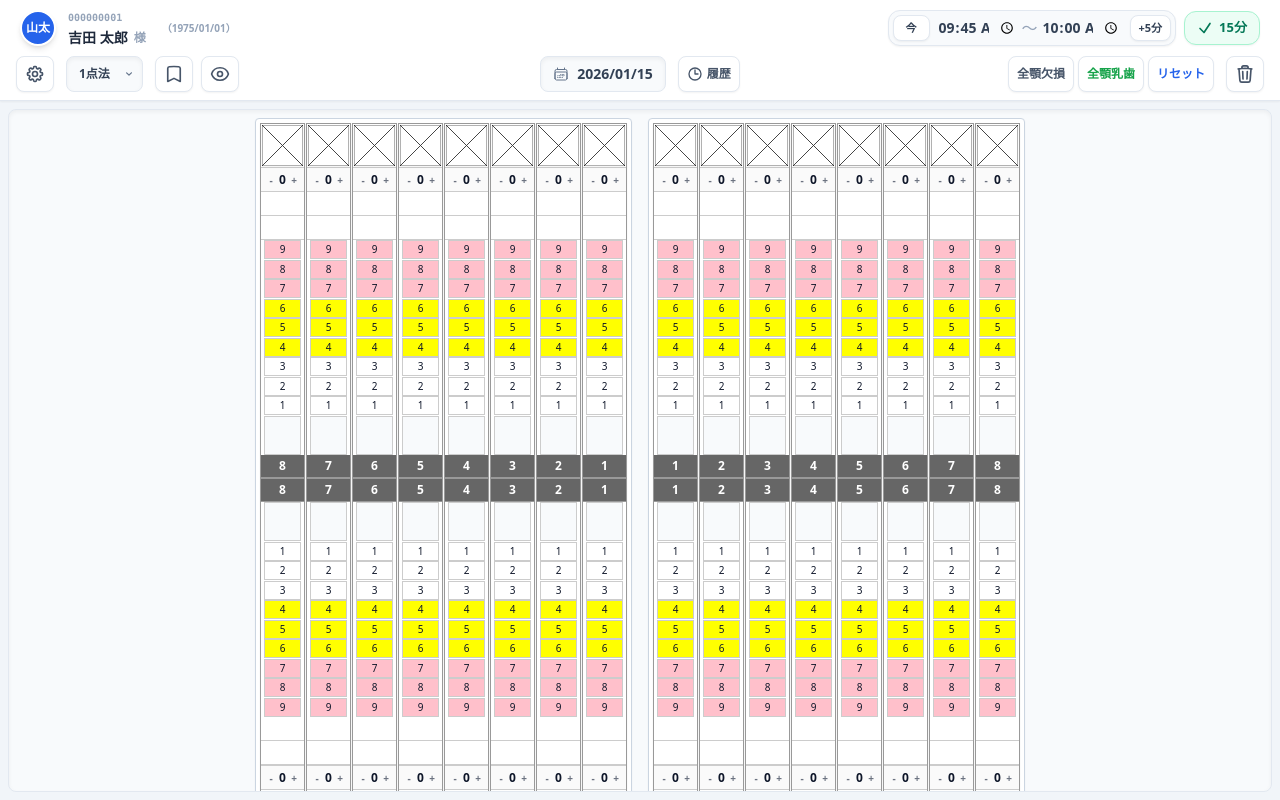
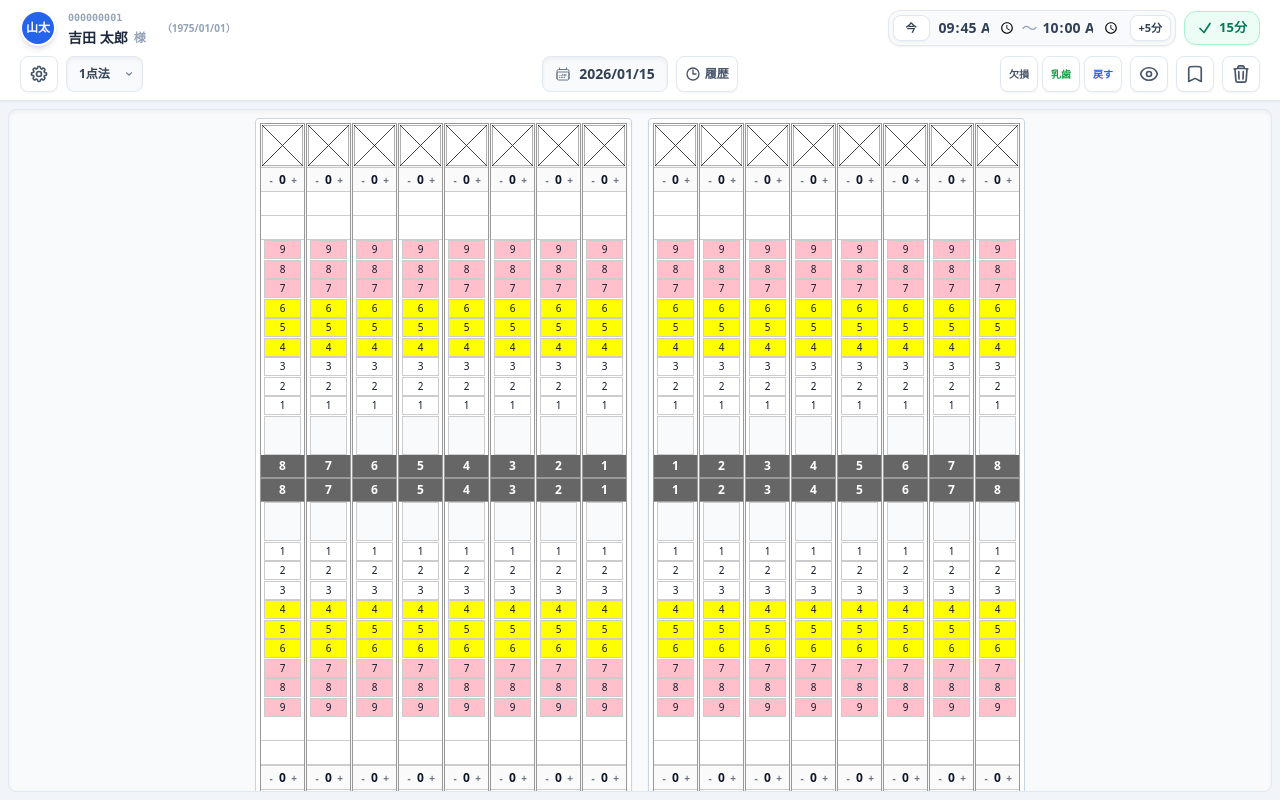
Before and after one commit to aitest496-admin/poket-plaque, a React (Vite) app: page / in a window 1280 px wide. Built offline with nearby package versions, Linux system fonts and the light colour scheme.

Commit message:
Fix header layout for iPad balance

```diff
--- a/App.tsx
+++ b/App.tsx
@@ -903,18 +903,10 @@ const App: React.FC = () => {
                     )}
                 </div>
                 {/* Controls Row */}
-                <div className="max-w-full mx-auto grid grid-cols-3 items-center gap-4">
-
-                    {/* Column 1: Tabs, Save, Compare, Preview - Left aligned, spread */}
-                    <div className="flex items-center pr-2 gap-3">
-                        {/* MiniMap moved to Left Edge */}
-                        <div className={`${measurementMethod === '1-point' || isPreviewMode || isCompareMode ? 'hidden' : 'block'}`}>
-                            <MiniMap
-                                current={currentQuadrant}
-                                onSelect={setCurrentQuadrant}
-                            />
-                        </div>
-
+                {/* Controls Row - Improved for iPad balance */}
+                <div className="max-w-full mx-auto flex items-center justify-between gap-3 px-1">
+                    {/* Left Group */}
+                    <div className="flex items-center gap-2 shrink-0 flex-1 justify-start">
                         <button
                             onClick={() => setIsSettingsOpen(true)}
                             className="p-2 bg-white border border-slate-200 rounded-lg text-slate-600 hover:text-blue-600 hover:border-blue-200 hover:bg-blue-50 shadow-sm active:scale-95 transition-all h-9 flex items-center justify-center outline-none"
@@ -925,115 +917,14 @@ const App: React.FC = () => {
                                 <path strokeLinecap="round" strokeLinejoin="round" d="M15 12a3 3 0 1 1-6 0 3 3 0 0 1 6 0Z" />
                             </svg>
                         </button>
-
                         <MethodSelector current={measurementMethod} onChange={(m) => { setMeasurementMethod(m); if (m !== '6-point') setIsPisaPreview(false); }} />
-
-                        <div className="flex items-center gap-2">
-                            {/* 保存アイコン */}
-                            {!isPreviewMode && (
-                                <WithTooltip label="保存">
-                                    <button
-                                        className={`p-2 bg-white border border-slate-200 rounded-lg text-slate-600 hover:text-blue-600 hover:border-blue-200 hover:bg-blue-50 shadow-sm active:scale-95 transition-all h-9 flex items-center justify-center`}
-                                        aria-label="Save"
-                                        onClick={() => handleSave()}
-                                    >
-                                        <svg xmlns="http://www.w3.org/2000/svg" fill="none" viewBox="0 0 24 24" strokeWidth={2} stroke="currentColor" className="w-5 h-5">
-                                            <path strokeLinecap="round" strokeLinejoin="round" d="M17.593 3.322c1.1.128 1.907 1.077 1.907 2.185V21L12 17.25 4.5 21V5.507c0-1.108.806-2.057 1.907-2.185a48.507 48.507 0 0 1 11.186 0Z" />
-                                        </svg>
-                                    </button>
-                                </WithTooltip>
-                            )}
-
-                            {/* PISA切り替えトグル - Visible only in Preview Mode & 6-point method */}
-                            {isPreviewMode && measurementMethod === '6-point' && (
-                                <div className="flex items-center bg-slate-100 border border-slate-200 rounded-lg p-0.5 shadow-inner h-9">
-                                    <button
-                                        onClick={() => { setIsPisaPreview(false); setIsCompareMode(false); }}
-                                        className={`px-3 h-full rounded-md text-xs font-bold transition-all ${!isPisaPreview
-                                            ? 'bg-white text-slate-800 shadow-sm'
-                                            : 'text-slate-500 hover:text-slate-700'
-                                            }`}
-                                    >
-                                        チャート
-                                    </button>
-                                    <button
-                                        onClick={() => { setIsPisaPreview(true); setIsCompareMode(false); }}
-                                        className={`px-3 h-full rounded-md text-xs font-bold transition-all ${isPisaPreview
-                                            ? 'bg-emerald-600 text-white shadow-sm'
-                                            : 'text-slate-500 hover:text-slate-700'
-                                            }`}
-                                    >
-                                        PISA
-                                    </button>
-                                </div>
-                            )}
-
-                            {/* 比較アイコン (New) - Visible only in Preview Mode (Chart mode only) */}
-                            {isPreviewMode && !isPisaPreview && (
-                                <WithTooltip label={isCompareMode ? "比較終了" : "比較モード"}>
-                                    <button
-                                        className={`p-2 border rounded-lg shadow-sm active:scale-95 transition-all h-9 flex items-center justify-center
-                        ${isCompareMode
-                                                ? 'bg-indigo-600 text-white border-indigo-700 hover:bg-indigo-700'
-                                                : 'bg-white text-slate-600 border-slate-200 hover:text-indigo-600 hover:border-indigo-200 hover:bg-indigo-50'
-                                            }
-                    `}
-                                        aria-label={isCompareMode ? "Exit Compare" : "Compare"}
-                                        onClick={handleCompareClick}
-                                    >
-                                        <svg xmlns="http://www.w3.org/2000/svg" fill="none" viewBox="0 0 24 24" strokeWidth={2} stroke="currentColor" className="w-5 h-5">
-                                            <path strokeLinecap="round" strokeLinejoin="round" d="M16.5 8.25V6a2.25 2.25 0 0 0-2.25-2.25H6A2.25 2.25 0 0 0 3.75 6v8.25A2.25 2.25 0 0 0 6 16.5h2.25m8.25-8.25H18a2.25 2.25 0 0 1 2.25 2.25V18A2.25 2.25 0 0 1 18 20.25h-7.5A2.25 2.25 0 0 1 8.25 18v-1.5m8.25-8.25h-6a2.25 2.25 0 0 0-2.25 2.25v6" />
-                                        </svg>
-                                    </button>
-                                </WithTooltip>
-                            )}
-
-                            {/* プレビューアイコン (Toggle) */}
-                            <WithTooltip label={isPreviewMode ? "プレビューを閉じる" : "プレビュー"}>
-                                <button
-                                    className={`p-2 border rounded-lg shadow-sm active:scale-95 transition-all h-9 flex items-center justify-center
-                        ${isPreviewMode
-                                            ? 'bg-slate-800 text-white border-slate-900 hover:bg-slate-700'
-                                            : 'bg-white text-slate-600 border-slate-200 hover:text-blue-600 hover:border-blue-200 hover:bg-blue-50'
-                                        }
-                    `}
-                                    aria-label={isPreviewMode ? "Close Preview" : "Preview"}
-                                    onClick={() => {
-                                        if (isPreviewMode) {
-                                            setIsPreviewMode(false);
-                                            setIsPisaPreview(false); // Reset PISA preview on close
-                                            setIsCompareMode(false); // Reset compare mode on close
-                                            setCompareTargetDates([]);
-                                            setZoomLevel(0.7); // Reset zoom level
-                                            setPreviewContentHeight(0); // Reset content height
-                                        } else {
-                                            if (isDirty) {
-                                                setIsSaveConfirmModalOpen(true);
-                                            } else {
-                                                setIsPreviewMode(true);
-                                            }
-                                        }
-                                    }}
-                                >
-                                    {isPreviewMode ? (
-                                        <svg xmlns="http://www.w3.org/2000/svg" fill="none" viewBox="0 0 24 24" strokeWidth={2.5} stroke="currentColor" className="w-5 h-5">
-                                            <path strokeLinecap="round" strokeLinejoin="round" d="M6 18L18 6M6 6l12 12" />
-                                        </svg>
-                                    ) : (
-                                        <svg xmlns="http://www.w3.org/2000/svg" fill="none" viewBox="0 0 24 24" strokeWidth={2} stroke="currentColor" className="w-5 h-5">
-                                            <path strokeLinecap="round" strokeLinejoin="round" d="M2.036 12.322a1.012 1.012 0 0 1 0-.639C3.423 7.51 7.36 4.5 12 4.5c4.638 0 8.573 3.007 9.963 7.178.07.207.07.431 0 .639C20.577 16.49 16.64 19.5 12 19.5c-4.638 0-8.573-3.007-9.963-7.178Z" />
-                                            <path strokeLinecap="round" strokeLinejoin="round" d="M15 12a3 3 0 1 1-6 0 3 3 0 0 1 6 0Z" />
-                                        </svg>
-                                    )}
-                                </button>
-                            </WithTooltip>
+                        <div className={`${measurementMethod === '1-point' || isPreviewMode || isCompareMode ? 'hidden' : 'block'}`}>
+                            <MiniMap current={currentQuadrant} onSelect={setCurrentQuadrant} />
                         </div>
                     </div>
 
-                    {/* Column 2: Date Picker and History/Zoom - Precisely Centered */}
-                    <div className="flex justify-center items-center gap-3">
-
-                        {/* Custom Date Picker Trigger */}
+                    {/* Center Group */}
+                    <div className="flex items-center gap-2 justify-center shrink-0">
                         <button
                             onClick={() => !isPreviewMode && !isCompareMode && setIsCalendarOpen(true)}
                             disabled={isPreviewMode || isCompareMode}
@@ -1044,14 +935,11 @@ const App: React.FC = () => {
                             </svg>
                             {selectedDate.replace(/-/g, '/')}
                         </button>
-
-                        {/* History Button - Load latest examination data */}
                         {!isPreviewMode && !isCompareMode && (
-                            <WithTooltip label="直近の検査データを読み込みます">
+                            <WithTooltip label="直近の履歴">
                                 <button
                                     onClick={handleLoadLatestHistory}
                                     className="p-2 bg-white border border-slate-200 rounded-lg text-slate-600 hover:text-amber-600 hover:border-amber-200 hover:bg-amber-50 shadow-sm active:scale-95 transition-all h-9 flex items-center justify-center gap-1"
-                                    aria-label="Load Latest History"
                                 >
                                     <svg xmlns="http://www.w3.org/2000/svg" fill="none" viewBox="0 0 24 24" strokeWidth={2} stroke="currentColor" className="w-4 h-4">
                                         <path strokeLinecap="round" strokeLinejoin="round" d="M12 6v6h4.5m4.5 0a9 9 0 1 1-18 0 9 9 0 0 1 18 0Z" />
@@ -1060,70 +948,82 @@ const App: React.FC = () => {
                                 </button>
                             </WithTooltip>
                         )}
+                    </div>
 
+                    {/* Right Group */}
+                    <div className="flex items-center gap-2 shrink-0 flex-1 justify-end">
                         {(isPreviewMode || isCompareMode) && (
-                            // Zoom Controls (Visible in Preview OR Compare Mode)
                             <div className="flex items-center gap-1 bg-white border border-slate-200 rounded-lg p-0.5 shadow-sm h-9">
-                                <button
-                                    onClick={handleZoomOut}
-                                    className="w-8 h-full flex items-center justify-center text-slate-600 hover:bg-slate-100 rounded active:bg-slate-200 transition-colors font-bold text-lg leading-none pb-1"
-                                    title="縮小"
-                                >−</button>
+                                <button onClick={handleZoomOut} className="w-8 h-full flex items-center justify-center text-slate-600 hover:bg-slate-100 rounded active:bg-slate-200 transition-colors font-bold text-lg leading-none pb-1" title="縮小">−</button>
                                 <span className="text-xs font-bold w-12 text-center text-slate-700 select-none">{Math.round(zoomLevel * 100)}%</span>
-                                <button
-                                    onClick={handleZoomIn}
-                                    className="w-8 h-full flex items-center justify-center text-slate-600 hover:bg-slate-100 rounded active:bg-slate-200 transition-colors font-bold text-lg leading-none pb-1"
-                                    title="拡大"
-                                >+</button>
+                                <button onClick={handleZoomIn} className="w-8 h-full flex items-center justify-center text-slate-600 hover:bg-slate-100 rounded active:bg-slate-200 transition-colors font-bold text-lg leading-none pb-1" title="拡大">+</button>
                             </div>
                         )}
-                    </div>
-
-                    {/* Column 3: Delete Button and MiniMap - Right aligned, spread */}
-                    <div className="flex justify-end items-center pl-2 gap-3">
-                        {/* Bulk Status Buttons - only visible in Edit mode */}
+                        {isPreviewMode && measurementMethod === '6-point' && (
+                            <div className="flex items-center bg-slate-100 border border-slate-200 rounded-lg p-0.5 shadow-inner h-9">
+                                <button onClick={() => { setIsPisaPreview(false); setIsCompareMode(false); }} className={`px-3 h-full rounded-md text-xs font-bold transition-all ${!isPisaPreview ? 'bg-white text-slate-800 shadow-sm' : 'text-slate-500'}`}>チャート</button>
+                                <button onClick={() => { setIsPisaPreview(true); setIsCompareMode(false); }} className={`px-3 h-full rounded-md text-xs font-bold transition-all ${isPisaPreview ? 'bg-emerald-600 text-white shadow-sm' : 'text-slate-500'}`}>PISA</button>
+                            </div>
+                        )}
+                        {isPreviewMode && !isPisaPreview && (
+                            <WithTooltip label={isCompareMode ? "比較終了" : "比較モード"}>
+                                <button
+                                    className={`p-2 border rounded-lg shadow-sm active:scale-95 transition-all h-9 flex items-center justify-center ${isCompareMode ? 'bg-indigo-600 text-white border-indigo-700' : 'bg-white text-slate-600 border-slate-200'}`}
+                                    onClick={handleCompareClick}
+                                >
+                                    <svg xmlns="http://www.w3.org/2000/svg" fill="none" viewBox="0 0 24 24" strokeWidth={2} stroke="currentColor" className="w-5 h-5"><path strokeLinecap="round" strokeLinejoin="round" d="M16.5 8.25V6a2.25 2.25 0 0 0-2.25-2.25H6A2.25 2.25 0 0 0 3.75 6v8.25A2.25 2.25 0 0 0 6 16.5h2.25m8.25-8.25H18a2.25 2.25 0 0 1 2.25 2.25V18A2.25 2.25 0 0 1 18 20.25h-7.5A2.25 2.25 0 0 1 8.25 18v-1.5m8.25-8.25h-6a2.25 2.25 0 0 0-2.25 2.25v6" /></svg>
+                                </button>
+                            </WithTooltip>
+                        )}
+                        {/* Bulk Status (Edit Mode only) */}
                         {!isPreviewMode && !isCompareMode && (
                             <div className="flex items-center gap-1">
-                                <WithTooltip label="全顎を欠損にします">
-                                    <button
-                                        onClick={() => handleBulkStatusChange('all_missing')}
-                                        className="h-9 px-2 text-xs font-bold bg-white text-slate-600 border border-slate-200 rounded-lg hover:bg-slate-50 hover:text-slate-900 shadow-sm transition-colors"
-                                    >
-                                        全顎欠損
-                                    </button>
+                                <WithTooltip label="全顎欠損">
+                                    <button onClick={() => handleBulkStatusChange('all_missing')} className="h-9 px-2 text-[10px] font-bold bg-white text-slate-600 border border-slate-200 rounded-lg hover:bg-slate-50 shadow-sm transition-colors">欠損</button>
                                 </WithTooltip>
-                                <WithTooltip label="1-5番を乳歯、6-8番を欠損にします">
-                                    <button
-                                        onClick={() => handleBulkStatusChange('all_primary')}
-                                        className="h-9 px-2 text-xs font-bold bg-white text-green-600 border border-slate-200 rounded-lg hover:bg-green-50 hover:text-green-700 shadow-sm transition-colors"
-                                    >
-                                        全顎乳歯
-                                    </button>
+                                <WithTooltip label="全顎乳歯">
+                                    <button onClick={() => handleBulkStatusChange('all_primary')} className="h-9 px-2 text-[10px] font-bold bg-white text-green-600 border border-slate-200 rounded-lg hover:bg-green-50 shadow-sm transition-colors">乳歯</button>
                                 </WithTooltip>
-                                <WithTooltip label="全ての歯を永久歯に戻します">
-                                    <button
-                                        onClick={() => handleBulkStatusChange('reset')}
-                                        className="h-9 px-2 text-xs font-bold bg-white text-blue-600 border border-slate-200 rounded-lg hover:bg-blue-50 hover:text-blue-700 shadow-sm transition-colors"
-                                    >
-                                        リセット
-                                    </button>
+                                <WithTooltip label="全て永久歯に戻す">
+                                    <button onClick={() => handleBulkStatusChange('reset')} className="h-9 px-2 text-[10px] font-bold bg-white text-blue-600 border border-slate-200 rounded-lg hover:bg-blue-50 shadow-sm transition-colors">戻す</button>
                                 </WithTooltip>
                             </div>
                         )}
 
-                        {/* 削除アイコン: 検査履歴とMAPの間に配置 */}
-                        <WithTooltip label="データ削除" className={isPreviewMode || isCompareMode ? 'invisible' : ''}>
+                        <WithTooltip label={isPreviewMode ? "閉じる" : "プレビュー"}>
                             <button
-                                className={`p-2 bg-white border border-slate-200 rounded-lg text-slate-600 hover:text-red-600 hover:border-red-200 hover:bg-red-50 shadow-sm active:scale-95 transition-all h-9 flex items-center justify-center`}
-                                aria-label="Delete"
-                                disabled={isPreviewMode || isCompareMode}
-                                onClick={() => setIsDeleteModalOpen(true)}
+                                className={`p-2 border rounded-lg shadow-sm active:scale-95 transition-all h-9 flex items-center justify-center ${isPreviewMode ? 'bg-slate-800 text-white border-slate-900' : 'bg-white text-slate-600 border-slate-200'}`}
+                                onClick={() => {
+                                    if (isPreviewMode) {
+                                        setIsPreviewMode(false); setIsPisaPreview(false); setIsCompareMode(false); setCompareTargetDates([]); setZoomLevel(0.7); setPreviewContentHeight(0);
+                                    } else {
+                                        if (isDirty) setIsSaveConfirmModalOpen(true); else setIsPreviewMode(true);
+                                    }
+                                }}
                             >
-                                <svg xmlns="http://www.w3.org/2000/svg" fill="none" viewBox="0 0 24 24" strokeWidth={2} stroke="currentColor" className="w-5 h-5">
-                                    <path strokeLinecap="round" strokeLinejoin="round" d="m14.74 9-.346 9m-4.788 0L9.26 9m9.968-3.21c.342.052.682.107 1.022.166m-1.022-.165L18.16 19.673a2.25 2.25 0 0 1-2.244 2.077H8.084a2.25 2.25 0 0 1-2.244-2.077L4.772 5.79m14.456 0a48.108 48.108 0 0 0-3.478-.397m-12 .562c.34-.059.68-.114 1.022-.165m0 0a48.11 48.11 0 0 1 3.478-.397m7.5 0v-.916c0-1.18-.91-2.164-2.09-2.201a51.964 51.964 0 0 0-3.32 0c-1.18.037-2.09 1.022-2.09 2.201v.916m7.5 0a48.667 48.667 0 0 0-7.5 0" />
-                                </svg>
+                                {isPreviewMode ? (
+                                    <svg xmlns="http://www.w3.org/2000/svg" fill="none" viewBox="0 0 24 24" strokeWidth={2.5} stroke="currentColor" className="w-5 h-5"><path strokeLinecap="round" strokeLinejoin="round" d="M6 18L18 6M6 6l12 12" /></svg>
+                                ) : (
+                                    <svg xmlns="http://www.w3.org/2000/svg" fill="none" viewBox="0 0 24 24" strokeWidth={2} stroke="currentColor" className="w-5 h-5"><path strokeLinecap="round" strokeLinejoin="round" d="M2.036 12.322a1.012 1.012 0 0 1 0-.639C3.423 7.51 7.36 4.5 12 4.5c4.638 0 8.573 3.007 9.963 7.178.07.207.07.431 0 .639C20.577 16.49 16.64 19.5 12 19.5c-4.638 0-8.573-3.007-9.963-7.178Z" /><path strokeLinecap="round" strokeLinejoin="round" d="M15 12a3 3 0 1 1-6 0 3 3 0 0 1 6 0Z" /></svg>
+                                )}
                             </button>
                         </WithTooltip>
+
+                        {!isPreviewMode && (
+                            <WithTooltip label="保存">
+                                <button className="p-2 bg-white border border-slate-200 rounded-lg text-slate-600 hover:text-blue-600 h-9 flex items-center justify-center shadow-sm active:scale-95 transition-all" onClick={() => handleSave()}>
+                                    <svg xmlns="http://www.w3.org/2000/svg" fill="none" viewBox="0 0 24 24" strokeWidth={2} stroke="currentColor" className="w-5 h-5"><path strokeLinecap="round" strokeLinejoin="round" d="M17.593 3.322c1.1.128 1.907 1.077 1.907 2.185V21L12 17.25 4.5 21V5.507c0-1.108.806-2.057 1.907-2.185a48.507 48.507 0 0 1 11.186 0Z" /></svg>
+                                </button>
+                            </WithTooltip>
+                        )}
+
+                        {!isPreviewMode && (
+                            <WithTooltip label="データ削除">
+                                <button className="p-2 bg-white border border-slate-200 rounded-lg text-slate-600 hover:text-red-600 h-9 flex items-center justify-center shadow-sm active:scale-95 transition-all" onClick={() => setIsDeleteModalOpen(true)}>
+                                    <svg xmlns="http://www.w3.org/2000/svg" fill="none" viewBox="0 0 24 24" strokeWidth={2} stroke="currentColor" className="w-5 h-5"><path strokeLinecap="round" strokeLinejoin="round" d="m14.74 9-.346 9m-4.788 0L9.26 9m9.968-3.21c.342.052.682.107 1.022.166m-1.022-.165L18.16 19.673a2.25 2.25 0 0 1-2.244 2.077H8.084a2.25 2.25 0 0 1-2.244-2.077L4.772 5.79m14.456 0a48.108 48.108 0 0 0-3.478-.397m-12 .562c.34-.059.68-.114 1.022-.165m0 0a48.11 48.11 0 0 1 3.478-.397m7.5 0v-.916c0-1.18-.91-2.164-2.09-2.201a51.964 51.964 0 0 0-3.32 0c-1.18.037-2.09 1.022-2.09 2.201v.916m7.5 0a48.667 48.667 0 0 0-7.5 0" /></svg>
+                                </button>
+                            </WithTooltip>
+                        )}
                     </div>
                 </div>
             </header>
```
